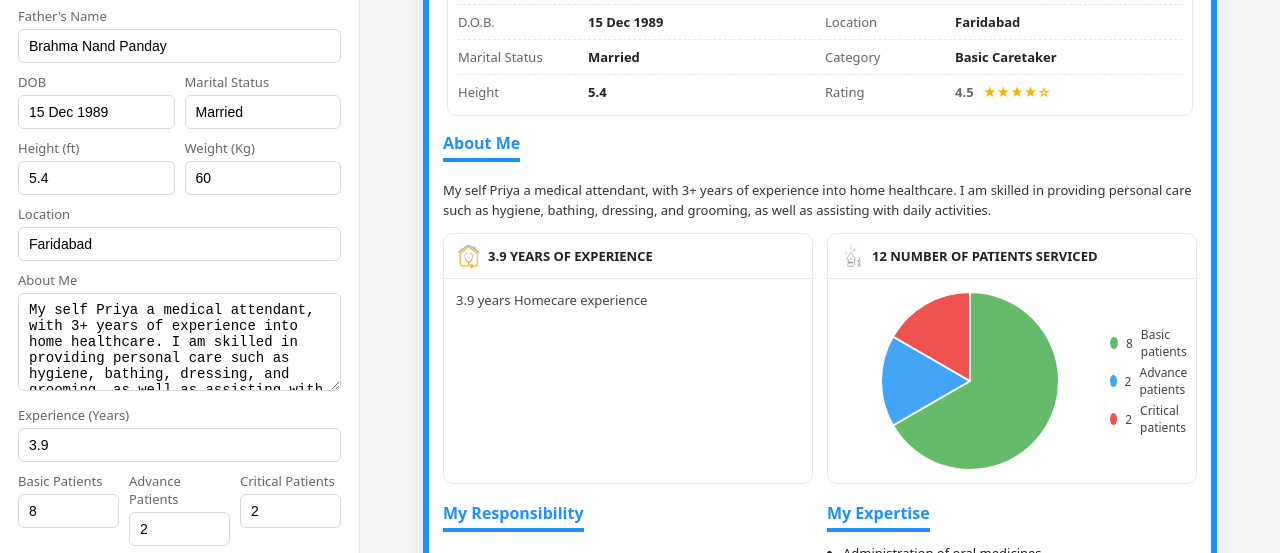
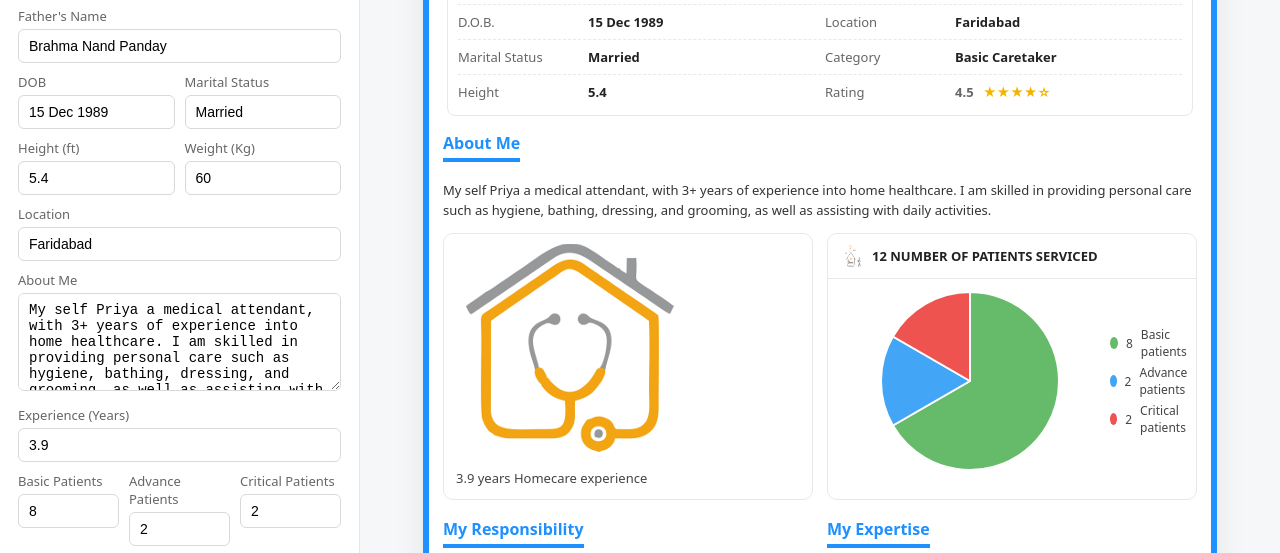
Before and after one commit to lynxaditya6/staff-profile-cms, a plain HTML site: page index.html in a window 1280 px wide. Shown: the part 196-749 px from the top of the page. Drawn offline with nearby package versions, Linux system fonts and the light colour scheme.

Commit message:
Update index.html

```diff
--- a/index.html
+++ b/index.html
@@ -132,9 +132,8 @@
                 <!-- Mid: Experience + Patients -->
                 <section class="mid-2col">
                     <div class="card">
-                        <div class="card-title">
+                        <div class="">
                             <img src="experiece.png" class="icon" alt="Experience" />
-                            <span class="muted"><span id="pexpYearsBig">3.9</span> YEARS OF <b>EXPERIENCE</b></span>
                         </div>
                         <div class="card-body">
                             <div class="exp-line">
@@ -230,4 +229,5 @@
     <script src="script.js"></script>
 </body>
 
+
 </html>
```
